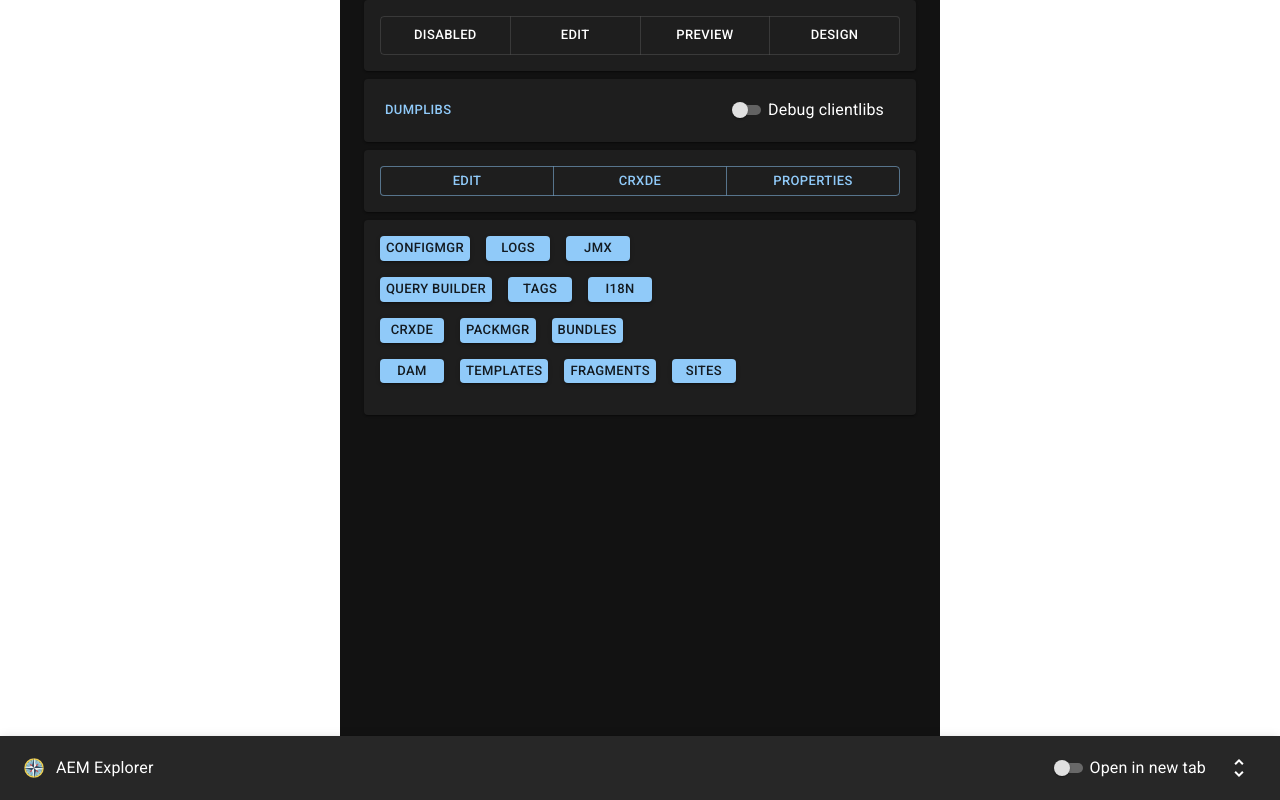
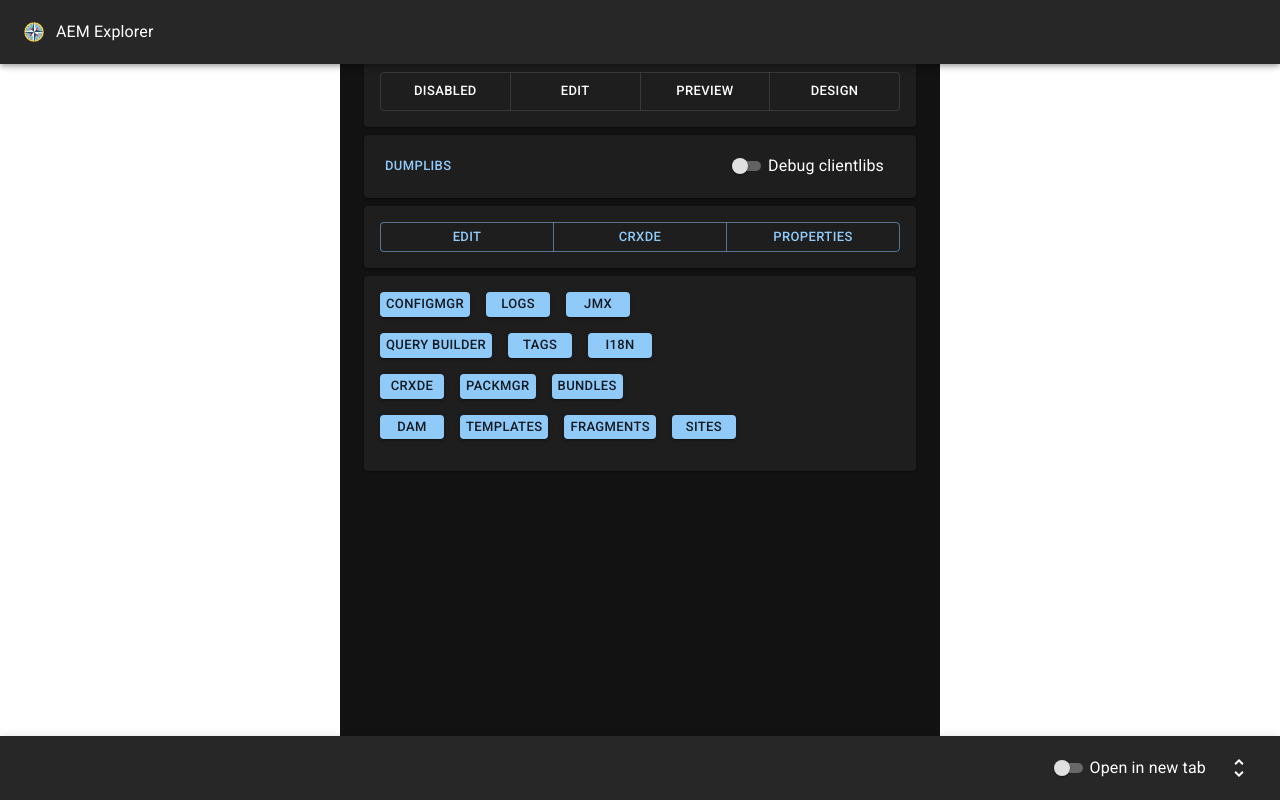
Before and after one commit to zamozniewicz/aem-explorer, a React (Create React App) app: page / in a window 1280 px wide. Built offline with nearby package versions, Linux system fonts and the light colour scheme; no server answers.

Commit message:
Move logo to header component

```diff
--- a/src/components/app/app.tsx
+++ b/src/components/app/app.tsx
@@ -16,6 +16,7 @@
 import { ClientLibs } from "../client-libs/client-libs";
 import { Links } from "../links/links";
 import { CurrentPageMode } from "../current-page-mode/current-page-mode";
+import { Header } from "../header/header";
 
 const muiTheme: Theme = createTheme({
   palette: {
@@ -43,12 +44,13 @@
             <Container
               maxWidth="sm"
               sx={{
-                p: theme === "compact" ? 0 : 2,
-                pb: "56px",
+                px: theme === "compact" ? 0 : 2,
+                py: "56px",
                 bgcolor: "background.paper",
                 minHeight: "calc(100vh - 56px)",
               }}
             >
+              <Header />
               <Mode />
               <ClientLibs />
               <CurrentPageMode />
--- a/src/components/footer/Footer.tsx
+++ b/src/components/footer/Footer.tsx
@@ -21,10 +21,6 @@
   return (
     <AppBar position="fixed" color="primary" sx={{ top: "auto", bottom: 0 }}>
       <Toolbar>
-        <Stack direction="row" alignItems="center" spacing={1.5}>
-          <img src="icons/icon-128.png" alt="" width="20" height="20" />
-          <Typography variant="body1">AEM Explorer</Typography>
-        </Stack>
         <Box sx={{ flexGrow: 1 }} />
         <FormControlLabel
           sx={{ mx: 2 }}
--- /dev/null
+++ b/src/components/header/header.tsx
@@ -0,0 +1,15 @@
+import { FC } from "react";
+import { AppBar, Stack, Toolbar, Typography } from "@mui/material";
+
+export const Header: FC = () => {
+  return (
+    <AppBar position="fixed" color="primary">
+      <Toolbar>
+        <Stack direction="row" alignItems="center" spacing={1.5}>
+          <img src="icons/icon-128.png" alt="" width="20" height="20" />
+          <Typography variant="body1">AEM Explorer</Typography>
+        </Stack>
+      </Toolbar>
+    </AppBar>
+  );
+};
```
